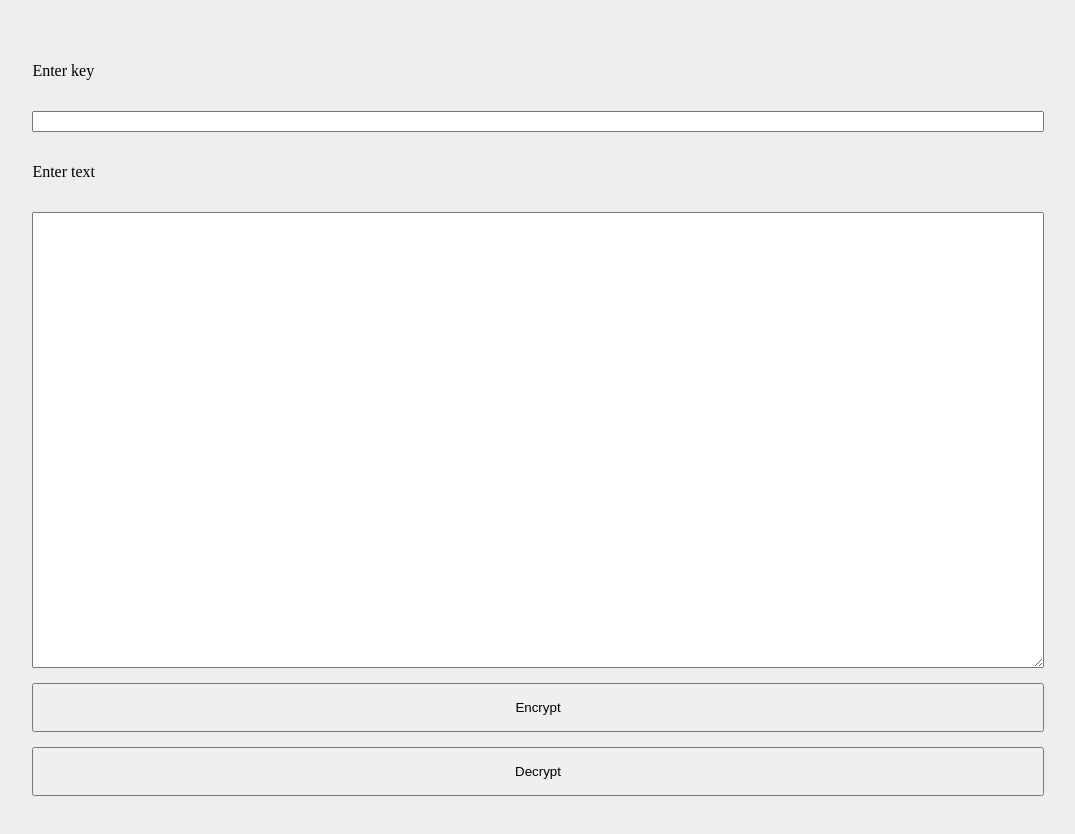
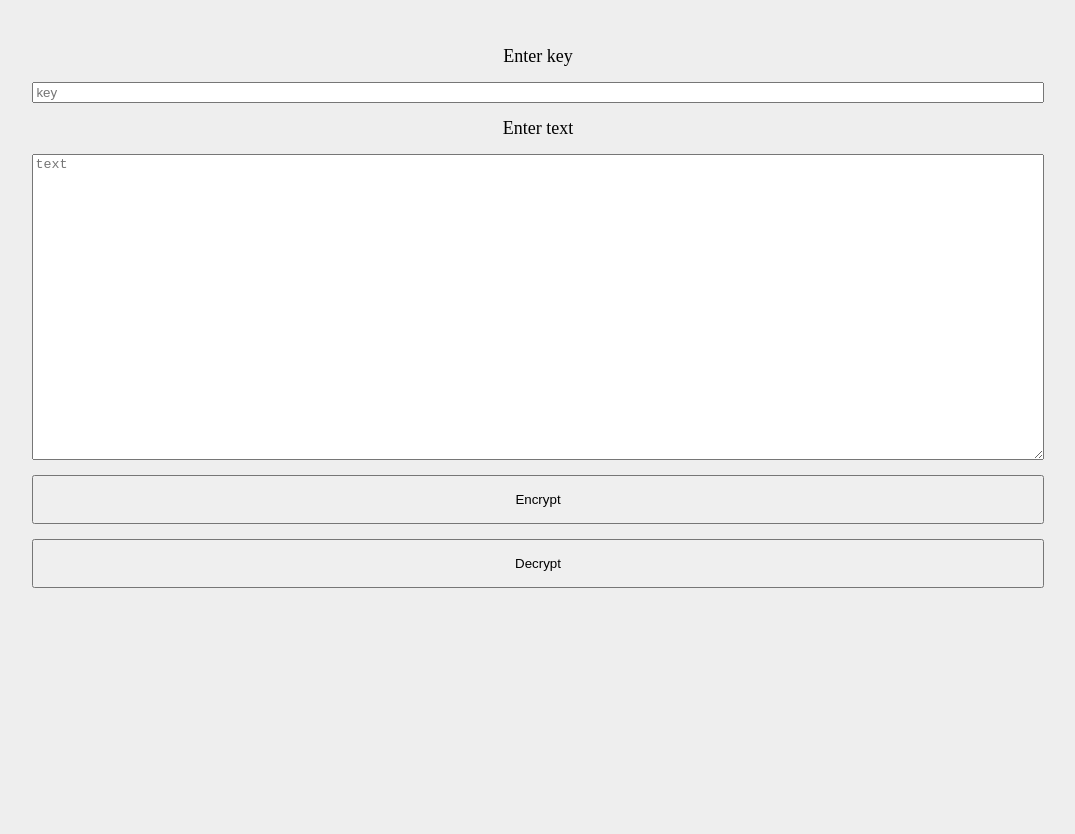
Before and after one commit to abdolmajed3/encrypt, a plain HTML site: page index.html in a window 1280 px wide. Shown: the whole page, without its empty margins (102-1177 px from the left). After the commit the page ends 800 px from the top, so only its background shows below. Drawn offline with nearby package versions, Linux system fonts and the light colour scheme.

Commit message:
add reademe file and some fixes

```diff
--- a/index.html
+++ b/index.html
@@ -4,7 +4,7 @@
 <head>
     <meta charset="UTF-8">
     <meta name="viewport" content="width=device-width, initial-scale=1.0">
-    <title>Document</title>
+    <title> free Encryption tool </title>
     <script src="https://cdnjs.cloudflare.com/ajax/libs/crypto-js/4.2.0/crypto-js.min.js"
         integrity="sha512-a+SUDuwNzXDvz4XrIcXHuCf089/iJAoN4lmrXJg18XnduKK6YlDHNRalv4yd1N40OKI80tFidF+rqTFKGPoWFQ=="
         crossorigin="anonymous" referrerpolicy="no-referrer"></script>
@@ -15,10 +15,10 @@
 
 <body>
     <div class="container">
-        <p> Enter key </p>
-        <input type="text" name="key" id="mykey" value="">
-        <p> Enter text </p>
-        <textarea name="mytext" id="mytext" cols="50" rows="30" value=""></textarea>
+        <p class="title"> Enter key </p>
+        <input type="text" name="key" id="mykey" value="" placeholder="key">
+        <p class="title"> Enter text </p>
+        <textarea name="mytext" id="mytext" cols="50" rows="20" value="" placeholder="text"></textarea>
         <button id="encryptbutton"> Encrypt </button>
         <button id="decryptbutton"> Decrypt</button>
         <p id="myp"></p>
@@ -64,9 +64,16 @@
             flex-direction: column;
             gap: 15px;
         }
-        button{
+
+        button {
             padding: 15px;
             cursor: pointer;
+        }
+
+        .title {
+            font-size: 18px;
+            text-align: center;
+            margin: 0;
         }
     </style>
 </body>
```
Also changed, not shown: 1 other file.
